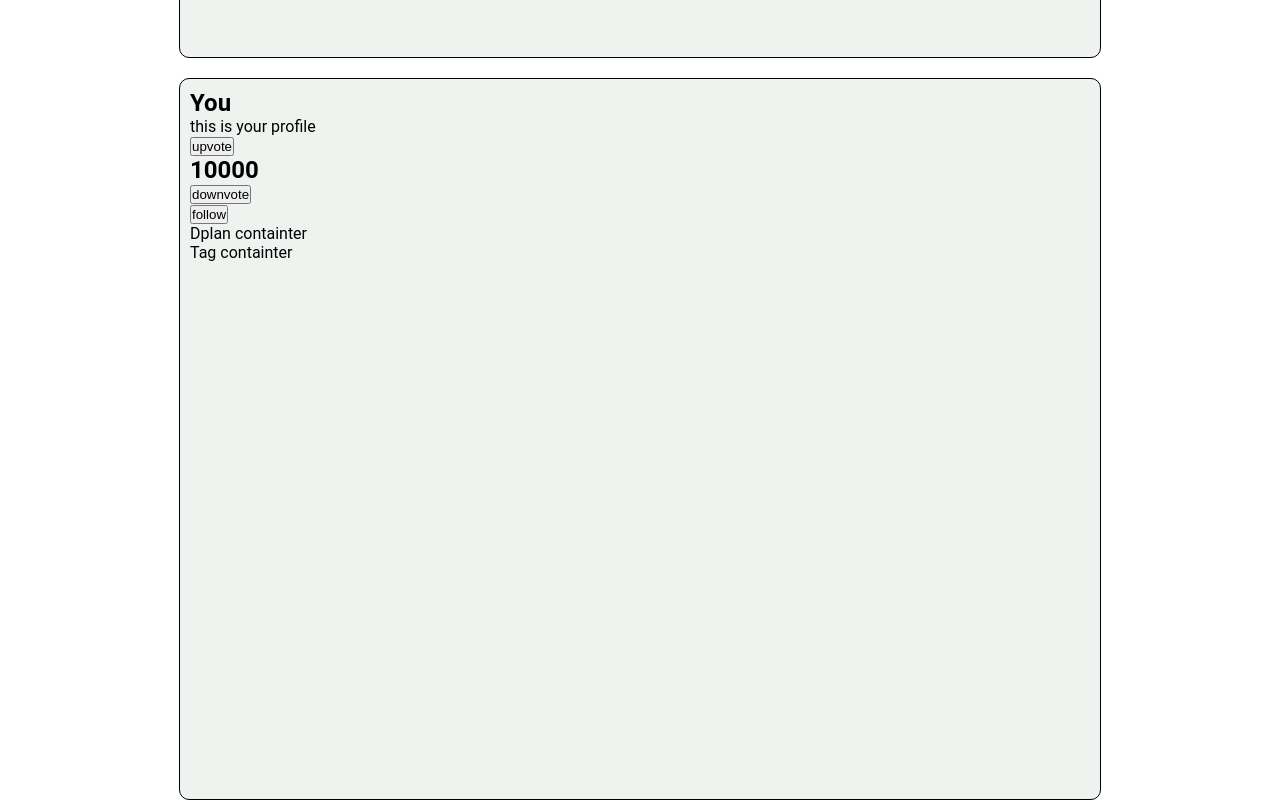
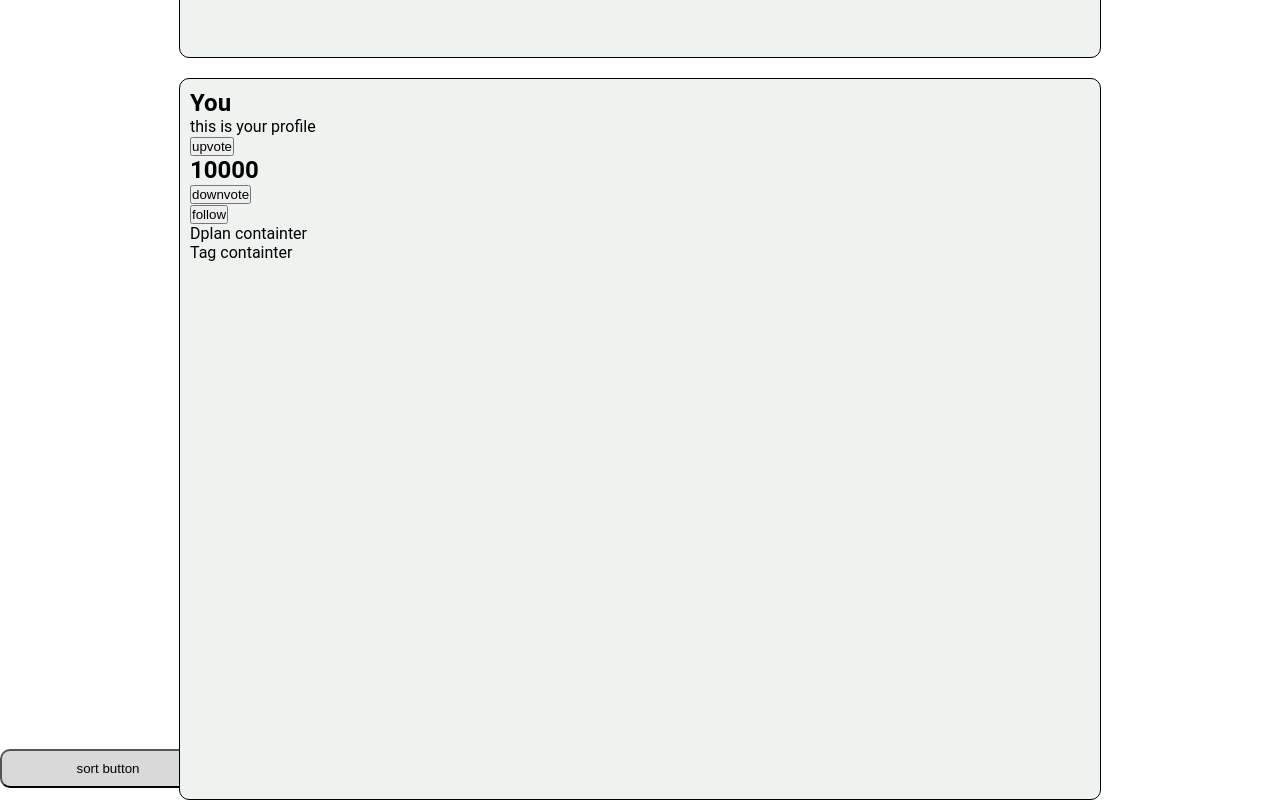
Before and after one commit to dali-lab/wisp24-frontend, a React app: page /feed in a window 1280 px wide. Shown: the part 1553-2353 px from the top of the page. Built offline with nearby package versions, Linux system fonts and the light colour scheme; the HTML template or start-up script is replaced by a standard one.

Commit message:
changes to the css on feed

```diff
--- a/src/containers/feed/feed.jsx
+++ b/src/containers/feed/feed.jsx
@@ -3,6 +3,7 @@ import 'reactjs-popup/dist/index.css';
 import './feed.css';
 import Post from './post';
 import Filter from './feedFilter';
+import Sort from './sort';
 
 const Feed = () => {
   const [users, setUsers] = useState([
@@ -46,6 +47,7 @@ const Feed = () => {
         />
       </div>
       <Filter />
+      <Sort />
     </div>
   );
 };
--- a/src/containers/feed/sort.jsx
+++ b/src/containers/feed/sort.jsx
@@ -3,7 +3,7 @@ import React, { useState } from 'react';
 const Sort = () => {
   const [sort, setSort] = useState(false);
   return (
-    <div>{sort ? <div> <button type="button" id="sort-btn" onClick={() => setSort(!sort)}>sort button</button> </div>
+    <div>{sort ? <div> <button type="button" id="sort-btn" onClick={() => setSort(!sort)}> sort button</button> </div>
       : (
         <div> <button type="button" id="sort-btn" onClick={() => setSort(!sort)}> sort button</button>
           <button type="button" id="sort-options"> most recent</button>
```
Also changed, not shown: src/containers/feed/feedFilter.css (added).
